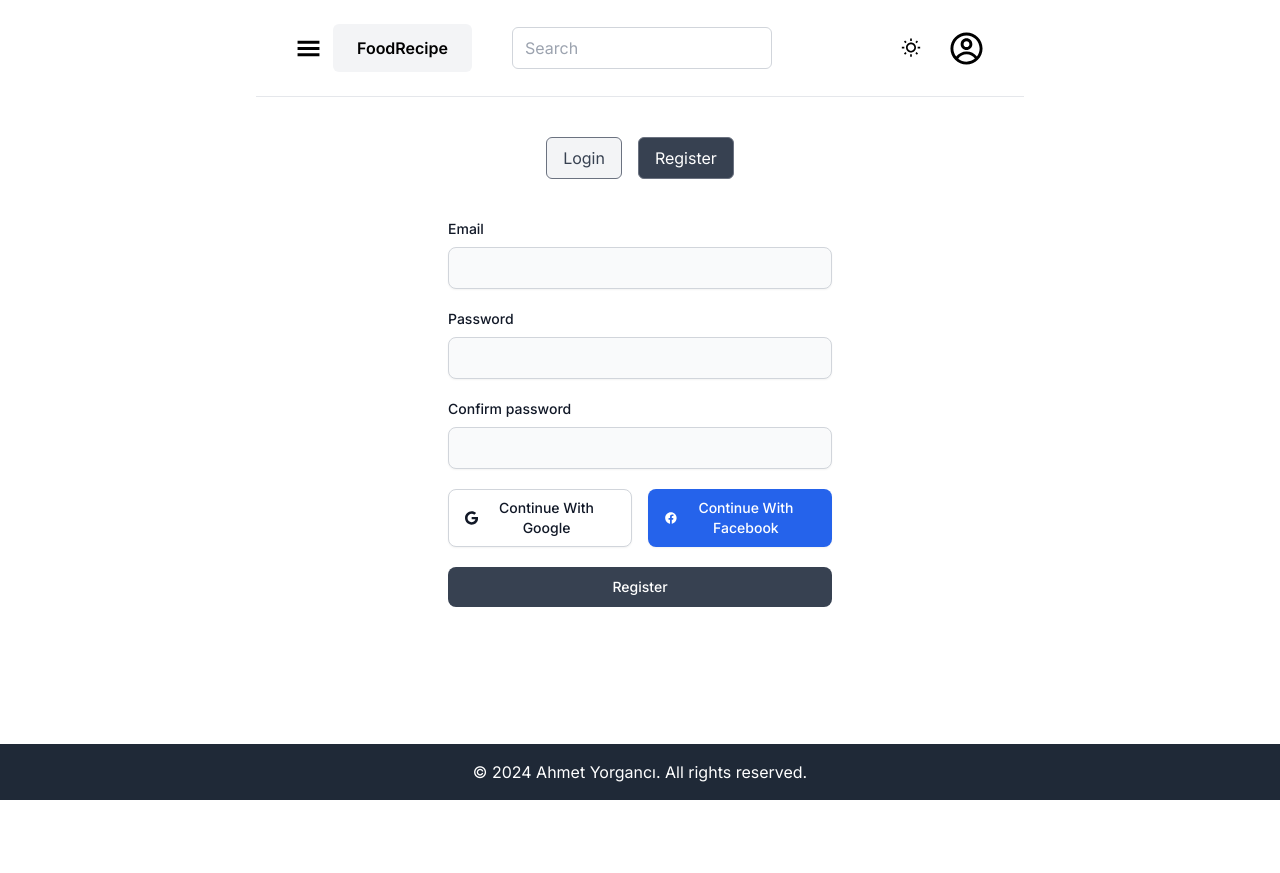
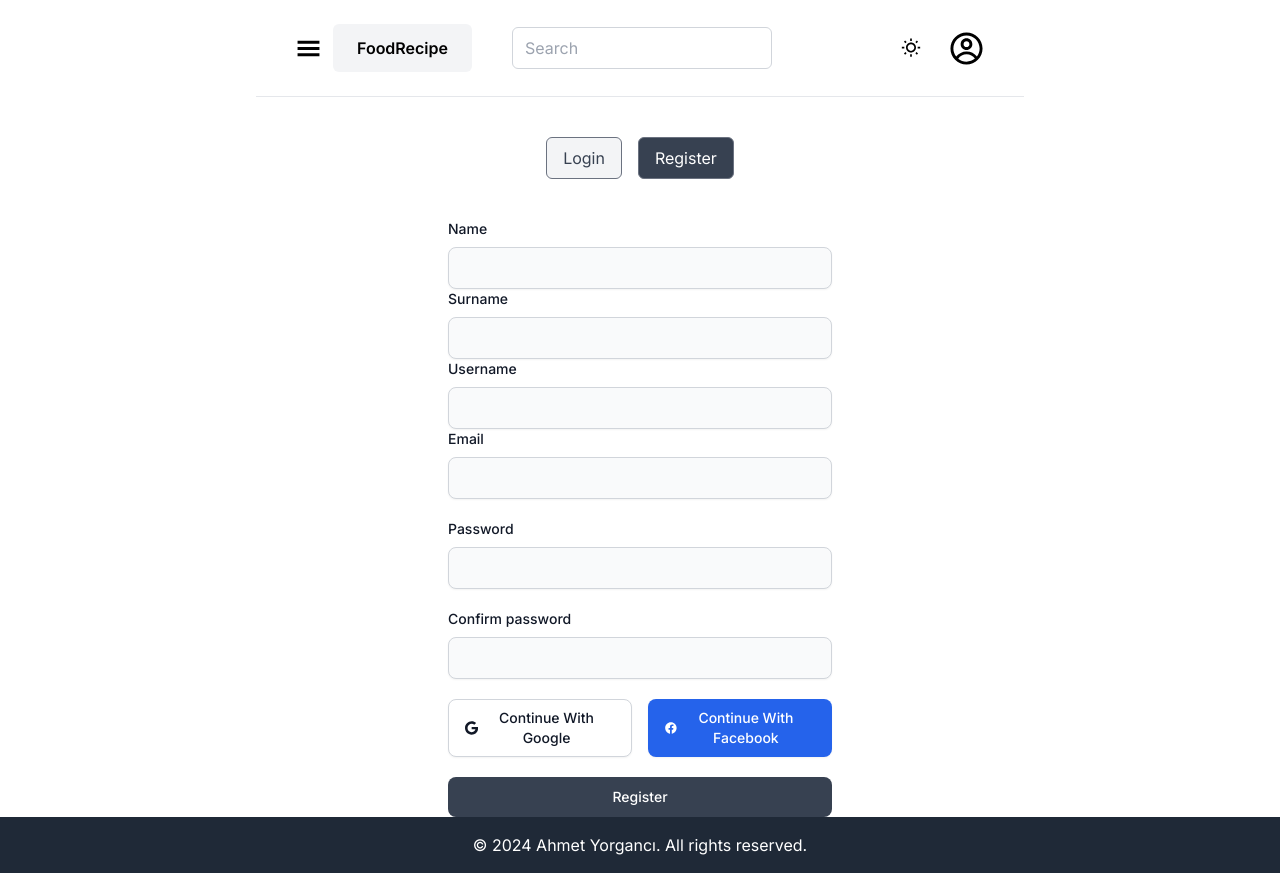
Before and after one commit to ahmetanil1/fr-frontend, a Next.js app: page /register in a window 1280 px wide. Before the commit the page ends 800 px from the top, so only its background shows below. Built offline with nearby package versions, Linux system fonts and the light colour scheme.

Commit message:
Add function of register

```diff
--- a/app/register/page.js
+++ b/app/register/page.js
@@ -1,16 +1,83 @@
-import React from 'react';
+"use client"
+import React, { useState } from 'react';
 import LoginRegister from '@/components/login-register';
 import WithRegister from '@/components/withRegister';
+import config from "@/config.json";
 
 function RegisterContainer() {
+    const [username, setUsername] = useState("");
+    const [name, setName] = useState("");
+    const [surname, setSurname] = useState("");
+    const [email, setEmail] = useState("");
+    const [password, setPassword] = useState("");
+    const [confirmPassword, setConfirmPassword] = useState("");
+
+    const handleSubmitRegister = async (e) => {
+        e.preventDefault();
+        if (password != confirmPassword) {
+
+            console.log("didn't match passwords");
+        }
+        if (password == confirmPassword) {
+            try {
+                const response = await fetch(config.backend_url + "/auth/register", {
+                    method: "POST",
+                    headers: {
+                        "Content-Type": "application/json",
+                    },
+                    body: JSON.stringify({ username, name, surname, email, password }),
+                    credentials: "include"
+                });
+
+                const data = await response.json();
+                console.log(data)
+            } catch (error) {
+                console.error("Hata:", error);
+            }
+        }
+    };
+
+
     return (
         <div>
             <LoginRegister />
             <div>
-                <form className="max-w-sm mx-auto">
+                <form onClick={(e) => handleSubmitRegister(e)} className="max-w-sm mx-auto">
                     <div className="mb-5">
+                        <label htmlFor="text" className="block mb-2 text-sm font-medium text-gray-900 dark:text-white">Name</label>
+                        <input
+                            value={name}
+                            onChange={(e) => setName(e.target.value)}
+                            type="text"
+                            id="name"
+                            className="shadow-sm bg-gray-50 border border-gray-300 text-gray-900 text-sm rounded-lg focus:ring-gray-500 focus:border-gray-500 block w-full p-2.5 dark:bg-gray-700 dark:border-gray-600 dark:placeholder-gray-400 dark:text-white dark:focus:ring-gray-500 dark:focus:border-gray-500 dark:shadow-sm-light"
+                            required
+                        />
+
+                        <label htmlFor="text" className="block mb-2 text-sm font-medium text-gray-900 dark:text-white">Surname</label>
+                        <input
+                            value={surname}
+                            onChange={(e) => setSurname(e.target.value)}
+                            type="text"
+                            id="surname"
+                            className="shadow-sm bg-gray-50 border border-gray-300 text-gray-900 text-sm rounded-lg focus:ring-gray-500 focus:border-gray-500 block w-full p-2.5 dark:bg-gray-700 dark:border-gray-600 dark:placeholder-gray-400 dark:text-white dark:focus:ring-gray-500 dark:focus:border-gray-500 dark:shadow-sm-light"
+                            required
+                        />
+                        <label htmlFor="text" className="block mb-2 text-sm font-medium text-gray-900 dark:text-white">Username</label>
+                        <input
+                            value={username}
+                            onChange={(e) => setUsername(e.target.value)}
+                            type="text"
+                            id="name"
+                            pattern="^[a-zA-Z0-9_]+$"  // Yalnızca İngilizce harfler, rakamlar ve alt çizgi (_)
+                            title="Username yalnızca İngilizce harfler, rakamlar ve alt çizgi (_) içerebilir. Türkçe karakterler yasaktır."
+                            className="shadow-sm bg-gray-50 border border-gray-300 text-gray-900 text-sm rounded-lg focus:ring-gray-500 focus:border-gray-500 block w-full p-2.5 dark:bg-gray-700 dark:border-gray-600 dark:placeholder-gray-400 dark:text-white dark:focus:ring-gray-500 dark:focus:border-gray-500 dark:shadow-sm-light"
+                            required
+                        />
                         <label htmlFor="email" className="block mb-2 text-sm font-medium text-gray-900 dark:text-white">Email</label>
                         <input
+                            value={email}
+                            onChange={(e) => setEmail(e.target.value)}
                             type="email"
                             id="email"
                             className="shadow-sm bg-gray-50 border border-gray-300 text-gray-900 text-sm rounded-lg focus:ring-gray-500 focus:border-gray-500 block w-full p-2.5 dark:bg-gray-700 dark:border-gray-600 dark:placeholder-gray-400 dark:text-white dark:focus:ring-gray-500 dark:focus:border-gray-500 dark:shadow-sm-light"
@@ -20,6 +87,12 @@ function RegisterContainer() {
                     <div className="mb-5">
                         <label htmlFor="password" className="block mb-2 text-sm font-medium text-gray-900 dark:text-white">Password</label>
                         <input
+                            minLength={6}  // Minimum karakter uzunluğu
+                            maxLength={18} // Maksimum karakter uzunluğu
+                            pattern="^(?=.*[a-z])(?=.*[A-Z]).{6,18}$"  // En az bir küçük ve bir büyük harf gereksinimi
+                            title="Şifre en az bir küçük harf ve bir büyük harf içermeli ve 6-18 karakter uzunluğunda olmalıdır."
+                            value={password}
+                            onChange={(e) => setPassword(e.target.value)}
                             type="password"
                             id="password"
                             className="shadow-sm bg-gray-50 border border-gray-300 text-gray-900 text-sm rounded-lg focus:ring-gray-500 focus:border-gray-500 block w-full p-2.5 dark:bg-gray-700 dark:border-gray-600 dark:placeholder-gray-400 dark:text-white dark:focus:ring-gray-500 dark:focus:border-gray-500 dark:shadow-sm-light"
@@ -29,6 +102,8 @@ function RegisterContainer() {
                     <div className="mb-5">
                         <label htmlFor="confirm-password" className="block mb-2 text-sm font-medium text-gray-900 dark:text-white">Confirm password</label>
                         <input
+                            value={confirmPassword}
+                            onChange={(e) => setConfirmPassword(e.target.value)}
                             type="password"
                             id="confirm-password"
                             className="shadow-sm bg-gray-50 border border-gray-300 text-gray-900 text-sm rounded-lg focus:ring-gray-500 focus:border-gray-500 block w-full p-2.5 dark:bg-gray-700 dark:border-gray-600 dark:placeholder-gray-400 dark:text-white dark:focus:ring-gray-500 dark:focus:border-gray-500 dark:shadow-sm-light"
```
